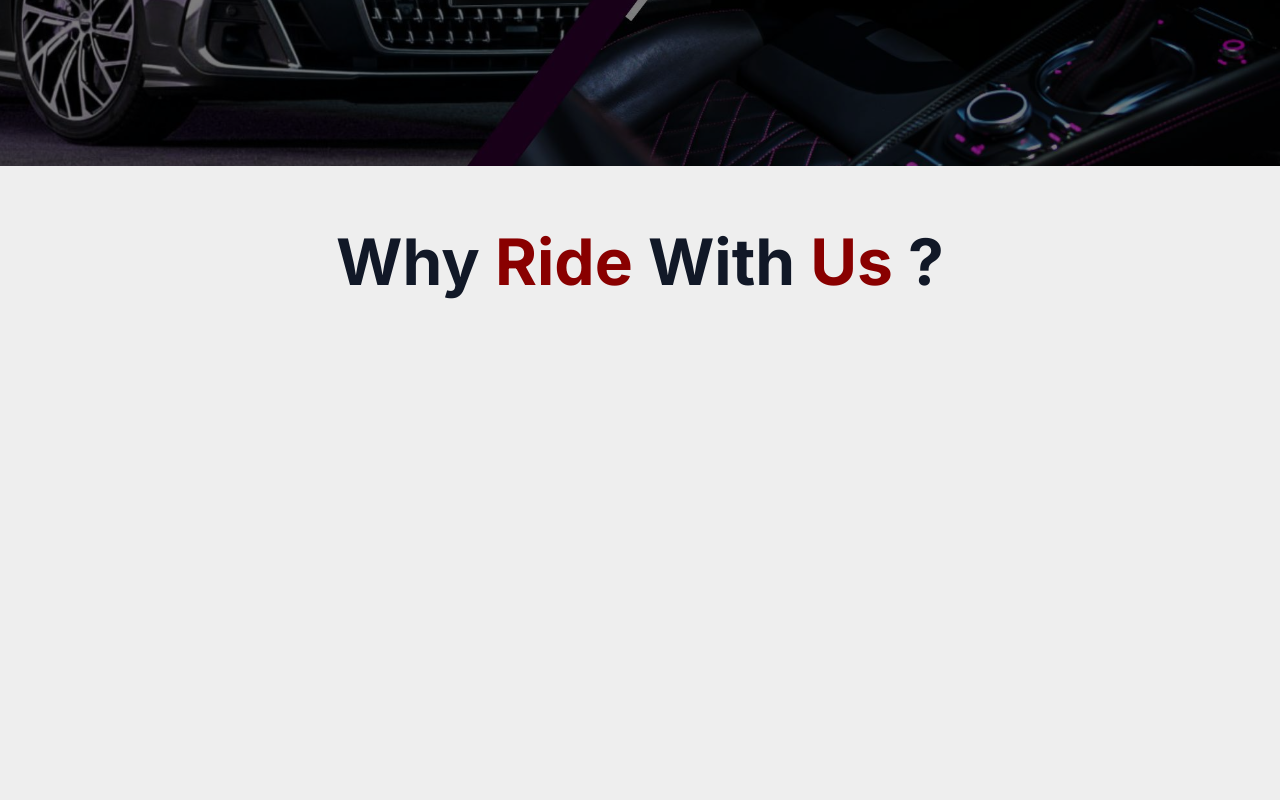
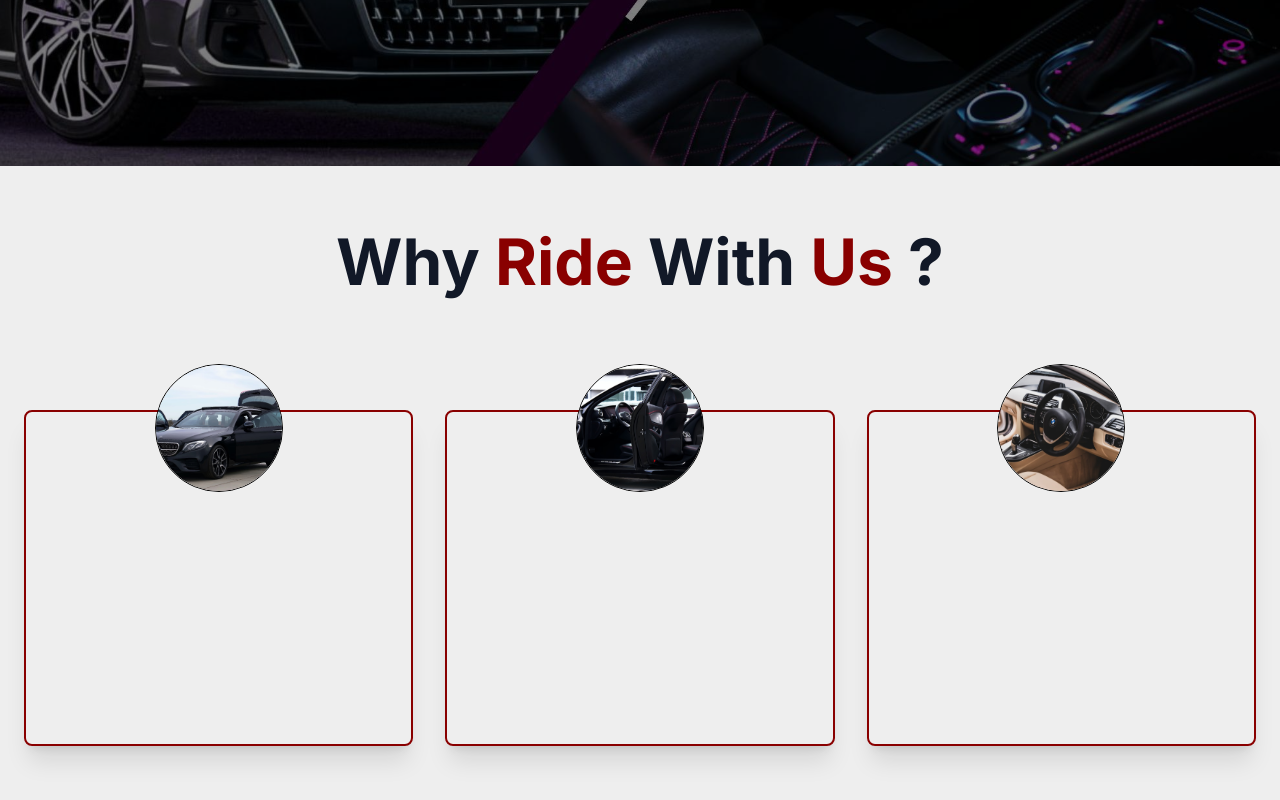
Before and after one commit to M-Muiz/Full_Stack_Car-Rental, a Next.js app: page / in a window 1280 px wide. Shown: the part 478-1278 px from the top of the page. Built offline with nearby package versions, Linux system fonts and the light colour scheme.

Commit message:
complete explorecard

```diff
--- a/src/components/Explore.tsx
+++ b/src/components/Explore.tsx
@@ -12,8 +12,8 @@ const Explore = () => {
                     <span className='text-gray-900'>Why <span className='text-main-color'>Ride</span> With <span className='text-main-color'>Us</span> ?</span>
                 } />
                 <div className="my-9 flex flex-col lg:flex-row min-h-[50vh] gap-8 lg:max-32">
-                    {exploreWorlds?.map((item, index) => (
-                        <ExploreCard key={index} {...item} />
+                    {exploreWorlds?.map((item, index)  => (
+                        <ExploreCard key={index} item={item} />
                     ))}
                 </div>
             </div>
--- a/src/components/ExploreCard.tsx
+++ b/src/components/ExploreCard.tsx
@@ -1,11 +1,13 @@
 import React from 'react'
 
-const ExploreCard = () => {
+const ExploreCard = ({ item }: any) => {
   return (
-    <div>
-
+    <div className='w-full -[540px] sm:mx-auto mt-16 shadow-xl rounded-lg px-10 py-6 text-gray-900 gradient-05 sm:p-8 border-2 border-main-color relative cursor-pointer hover:shadow-main-color'>
+      <div className='mx-auto h-32 w-32 relative -mt-20 border border-secondary-color rounded-full overflow-hidden'>
+        <img src={item.imgUrl} alt="Explorecard" className='object-cover object-center h-32' />
+      </div>
     </div>
   )
 }
 
-export default ExploreCard
+export default ExploreCard;
--- a/tailwind.config.ts
+++ b/tailwind.config.ts
@@ -20,6 +20,7 @@ const config = {
     extend: {
       colors: {
         "main-color": "#890000",
+        "secondary-color": "#000",
         border: "hsl(var(--border))",
         input: "hsl(var(--input))",
         ring: "hsl(var(--ring))",
```
